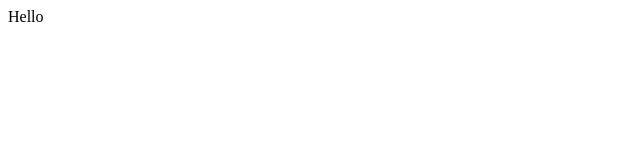
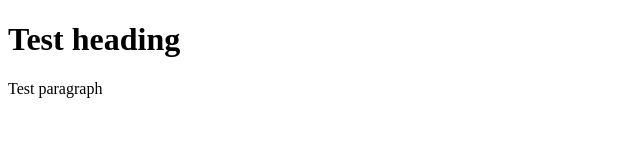
Before and after one commit to Markcoolid/Test123, a plain HTML site: page index.html in a window 1280 px wide. Shown: the whole page, without its empty margins (0-640 px from the left). Drawn offline with Linux system fonts and the light colour scheme.

Commit message:
Update index.html

```diff
--- a/index.html
+++ b/index.html
@@ -1 +1,12 @@
-<h>Hello</h>
+<!DOCTYPE html>
+<html>
+<head>
+<title>Test title </title>
+</head>
+<body>
+
+<h1>Test heading</h1>
+<p>Test paragraph</p>
+
+</body>
+</html>
```
